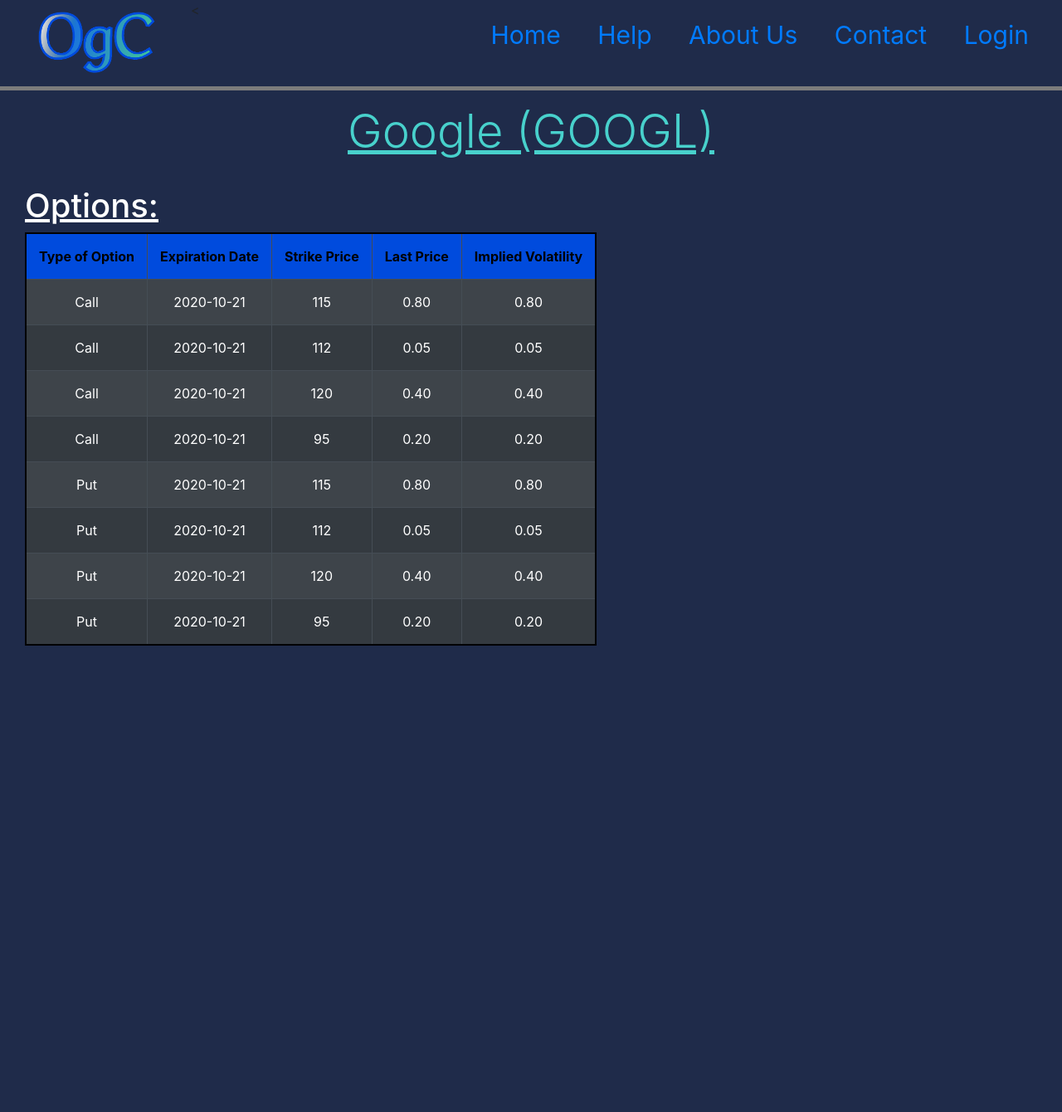
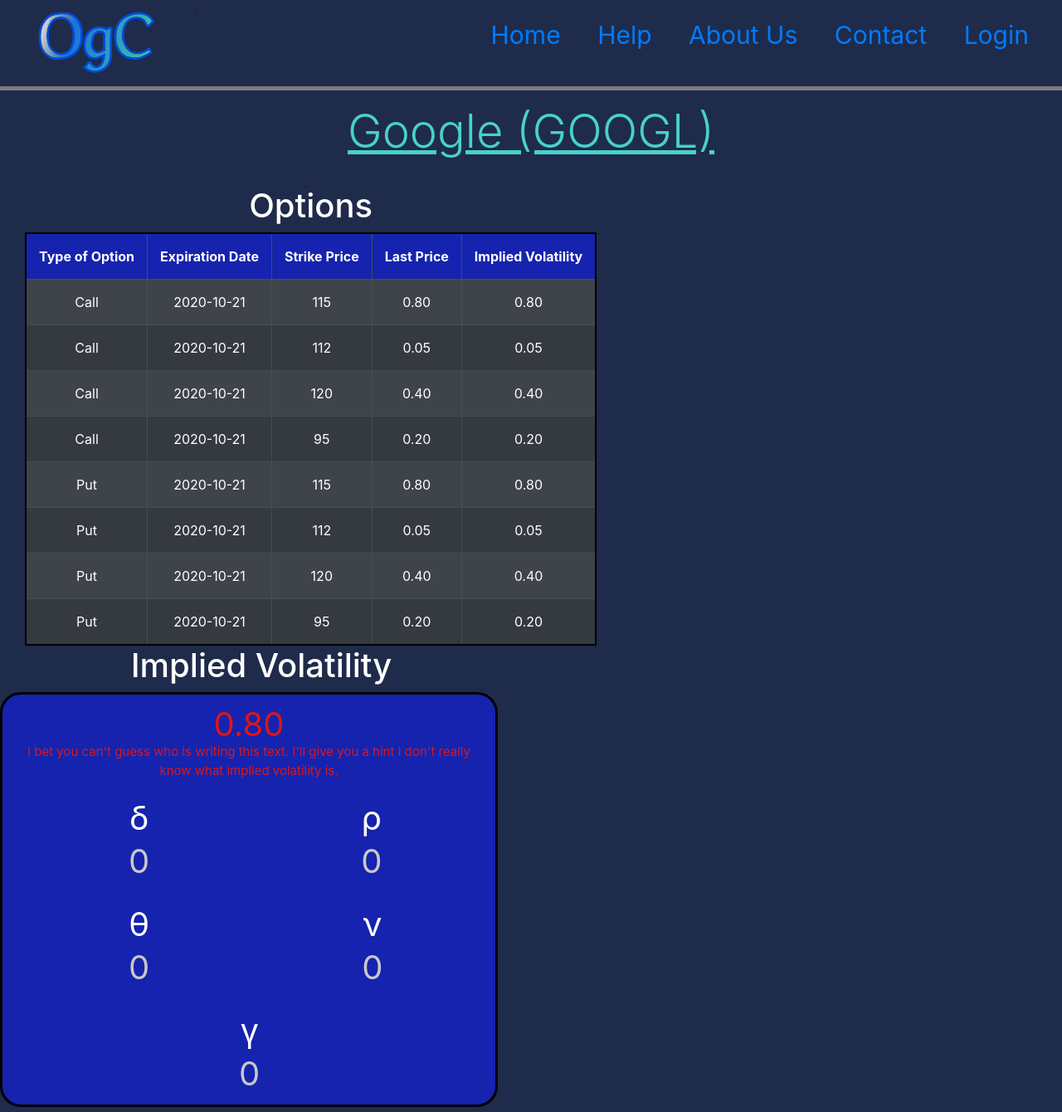
Before and after one commit to sanyanema/OptionsWatchlist, a Django app: page /visualization in a window 1280 px wide. Shown: the whole page at 83% size. Before the commit the page ends 778 px from the top, so only its background shows below. Run offline with Django 3.2, Linux system fonts and the light colour scheme; some libraries are stand-ins or nearby versions.

Commit message:
Implied Volatility Block

```diff
--- a/OgC/main/templates/main/visualization.html
+++ b/OgC/main/templates/main/visualization.html
@@ -40,8 +40,8 @@
 
       /* Top Row of Table */
       th {
-        background-color: #004BDD;
-        color:black;
+        background-color: #1523AF;
+        color:white;
       }
 
       /* Rows in the Table */
@@ -60,11 +60,28 @@
         border: 2px solid black;
         margin-left: 30px
       }
+
 /*      Possible Bordering in Table
         table, td, th {
         border: 3px solid #7C7C7C;
         text-align: left;
       }*/
+
+      /* Box surrounding Implied Volatility Info */
+      #rcorners {
+        border: 3px solid black;
+        border-radius: 25px;
+        background: #1523AF;
+        padding: 30px;
+        width: 600px;
+        height: 500px;
+      }
+
+      /* Change the space between lines */
+      p.small {
+        line-height: 0.3;
+      }
+
     </style>
   </head>
 
@@ -101,8 +118,10 @@
       <h1 class="display-4" style="color:MediumTurquoise"><center><u>{{stock}} ({{name}})</u></center></h1>
       <br>
 
+      <!-- Options -->
+      <div style="float: left;margin-right:60px">
         <!-- Options Text -->
-      <h1 class="display-5" style="color:White; margin-left: 30px"><u><left>Options:</left></u></h1>
+        <h1 class="display-5" style="color:White; margin-left: 30px"><center>Options</center></h1>
 
         <!-- Options Table -->
         <table class="table-striped table-dark">
@@ -192,5 +211,55 @@
             </tr>
           </tbody>
         </table>
+    </div>
+
+    <!-- Implied Volatility -->
+    <div style="float: left">
+      <!-- Implied Volatility Text -->
+      <h1 class="display-5" style="color:White; margin-left: 30px"><center>Implied Volatility</center></h1>
+      <div id="rcorners">
+        <!-- Implied Volatility Value and Description -->
+        <p class="small" style="color:#DD1616; font-size: 40px; text-align:center">0.80</p>
+        <p style="color:#DD1616; font-size: 15px; text-align:center">I bet you can't guess who is writing this text. I'll give you a hint I don't really know what implied volatility is.</p>
+        <br>
+
+        <!-- Delta -->
+        <div style="float: left;margin-right:166">
+          <p class="small" style="color:white; font-size: 40px; text-align:center; margin-left: 122px">δ</p>
+          <p style="color:#C8C8C8; font-size: 40px; text-align:center; margin-left: 122px">0</p>
+        </div>
+
+        <!-- Rho -->
+        <div style="float: left">
+          <p class="small" style="color:white; font-size: 40px; text-align:center; margin-left: 255px">ρ</p>
+          <p style="color:#C8C8C8; font-size: 40px; text-align:center; margin-left: 255px">0</p>
+        </div>
+
+        <!-- Theta -->
+        <div style="float: left;margin-right:166px">
+          <br>
+          <p class="small" style="color:white; font-size: 40px; text-align:center; margin-left: 122px">θ</p>
+          <p style="color:#C8C8C8; font-size: 40px; text-align:center; margin-left: 122px">0</p>
+        </div>
+
+        <!-- Vega -->
+        <div style="float: left">
+          <br>
+          <p class="small" style="color:white; font-size: 40px; text-align:center; margin-left: 90px">ν</p>
+          <p style="color:#C8C8C8; font-size: 40px; text-align:center; margin-left: 90px">0</p>
+        </div>
+
+        <!-- Gamma -->
+        <div style="float: left;margin-right:280px">
+          <br>
+          <p class="small" style="color:white; font-size: 40px; text-align:center; margin-left: 255px">γ</p>
+          <p style="color:#C8C8C8; font-size: 40px; text-align:center; margin-left: 255px">0</p>
+        </div>
+
+      </div>
+    </div>
+
+
+
     </body>
 </html>
```
Also changed, not shown: 1 other file. Lines whose indentation alone changed are shown as unchanged.
